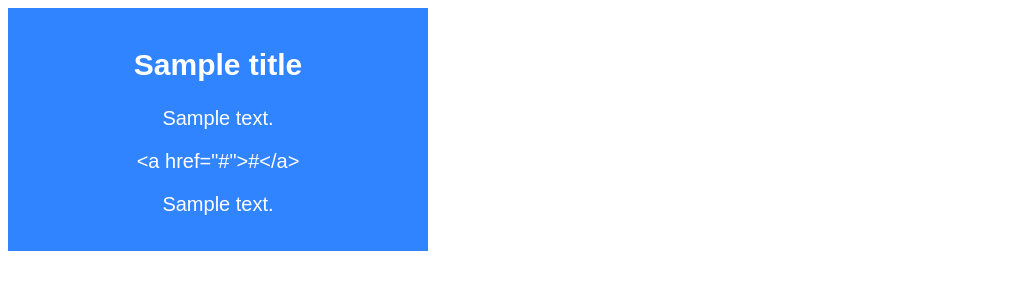
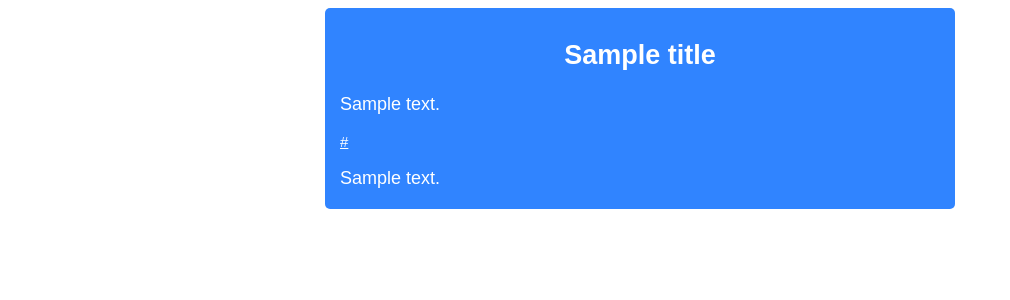
Before and after one commit to artur99/daysplit, a PHP site: template templates/mail_template.twig in a window 1280 px wide. Shown: the top 300 px of the page, without its empty margins (0-1010 px from the left). Run offline with PHP 8.4, Linux system fonts and the light colour scheme; the template is opened without the code that fills it: most values are stand-ins (such as "Sample title", 1, 10 or a date in 2020); some libraries are stand-ins or nearby versions.

Commit message:
💢 Buggzzzz

```diff
--- a/src/js/dash_forms.js
+++ b/src/js/dash_forms.js
@@ -135,9 +135,9 @@ function form_todo(dot, elem, domel){
             return;
         }
         if(data.do == 'add'){
-            $('#'+domel).data('tdid', res.tdid);
             $("#todo_add_item").val('');
             $(".todolist .waited").prepend('<div class="item"><input type="checkbox" id="'+domel+'" /><label for="'+domel+'">'+htmlentities(elem)+'</label></div>');
+            $('#'+domel).data('tdid', res.tdid);
         }
     });
 }
--- a/templates/mail_template.twig
+++ b/templates/mail_template.twig
@@ -3,11 +3,13 @@
     <title>{{subject}}</title>
 </head>
 <body>
-    <div style="width:95%;max-width:400px;font-size:20px;text-align:center;padding:15px 10px;color:white;background:#3084FF;font-family:sans-serif;">
-        <h2>{{title is defined ? title}}</h2>
-        <p> {{text1 is defined ? text1}} </p>
-        <p> {{link is defined ? '<a href="'~link|raw~'">'~link~'</a>'}} </p>
-        <p> {{text2 is defined ? text2}} </p>
+    <div style="display:block;width:95%;max-width:600px;margin:auto;text-align:left;font-size:18px;padding:10px 15px;border-radius:5px;color:white;background:#3084FF;font-family:sans-serif;">
+        <h2 style="text-align:center;">{{title is defined ? title}}</h2>
+        <p style="margin-bottom:10px;"> {{text1 is defined ? text1}} </p>
+        {% if link is defined %}
+            <p style="margin-bottom:10px;"><a style="color:white;font-size:15px;line-height:15p;x" href="{{link|raw}}">{{link}}</a></p>
+        {% endif %}
+        <p style="margin-bottom:10px;"> {{text2 is defined ? text2}} </p>
     </div>
 </body>
 </html>
```
Also changed, not shown: app/mailcls/mail.php (+4 -5 lines).
